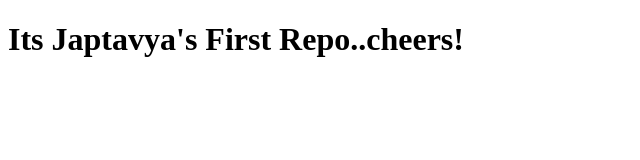
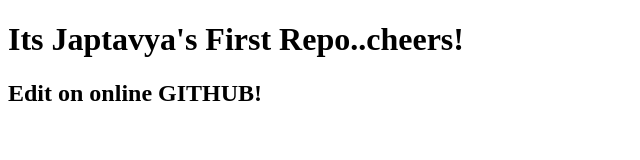
Before and after one commit to Japt2287/Japt2287, a plain HTML site: page index.html in a window 1280 px wide. Shown: the whole page, without its empty margins (0-640 px from the left). Drawn offline with Linux system fonts and the light colour scheme.

Commit message:
Update index.html

```diff
--- a/index.html
+++ b/index.html
@@ -10,6 +10,9 @@
     <h1>
         Its Japtavya's First Repo..cheers!
     </h1>
+    <h2>
+        Edit on online GITHUB!
+    </h2>
 
 </body>
 </html>
```
